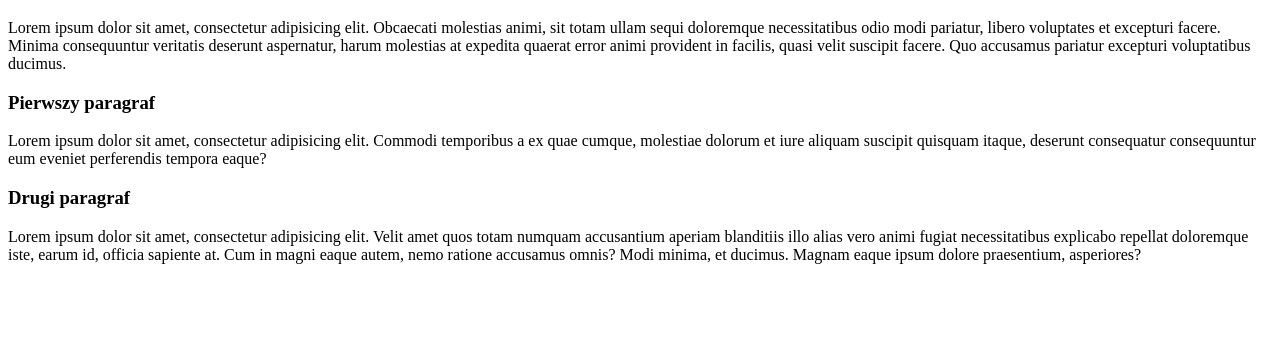
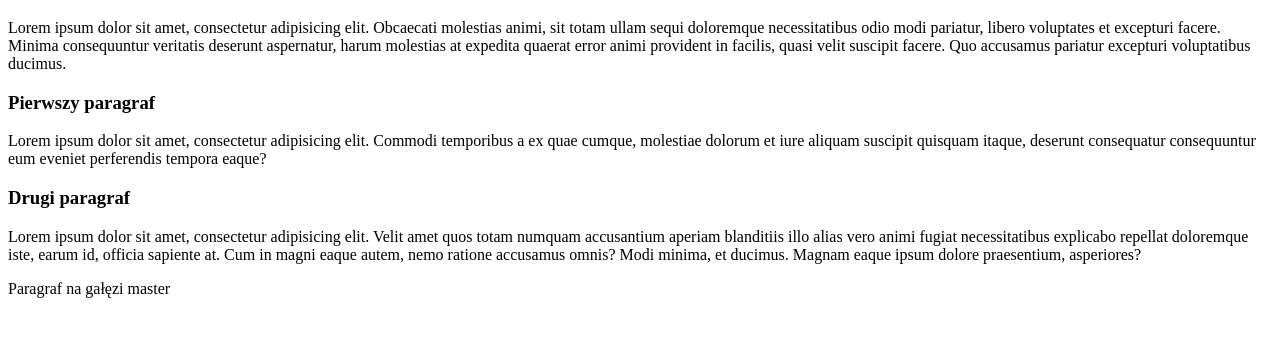
Before and after one commit to six0two/six0two.github.io, a plain HTML site: page index.html in a window 1280 px wide. Shown: the part 61-398 px from the top of the page. Drawn offline with Linux system fonts and the light colour scheme.

Commit message:
paragraf na gałęzi master

```diff
--- a/index.html
+++ b/index.html
@@ -17,6 +17,10 @@
 
     <p>Lorem ipsum dolor sit amet, consectetur adipisicing elit. Velit amet quos totam numquam accusantium aperiam blanditiis illo alias vero animi fugiat necessitatibus explicabo repellat doloremque iste, earum id, officia sapiente at. Cum in magni eaque autem, nemo ratione accusamus omnis? Modi minima, et ducimus. Magnam eaque ipsum dolore praesentium, asperiores?</p>
 
+    <p>
+        Paragraf na gałęzi master
+    </p>
+
 
 </body>
 </html>
```
